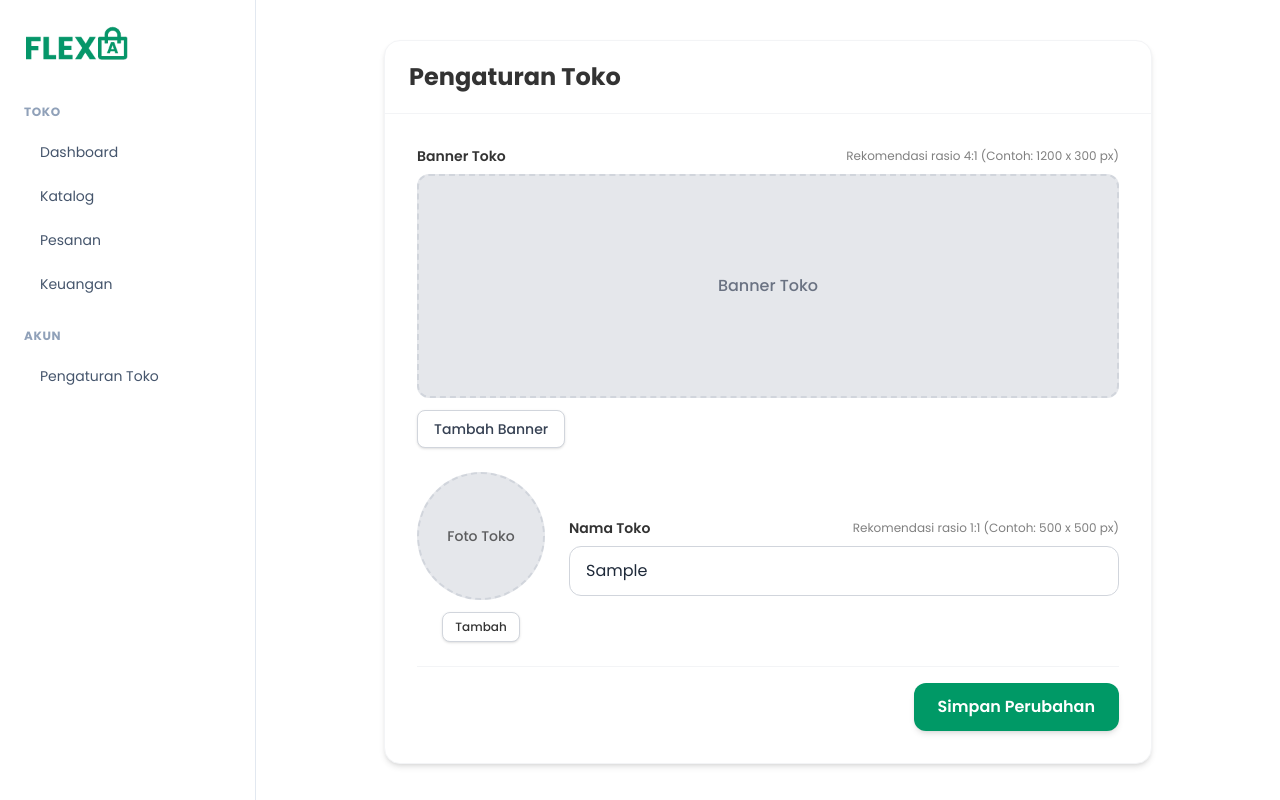
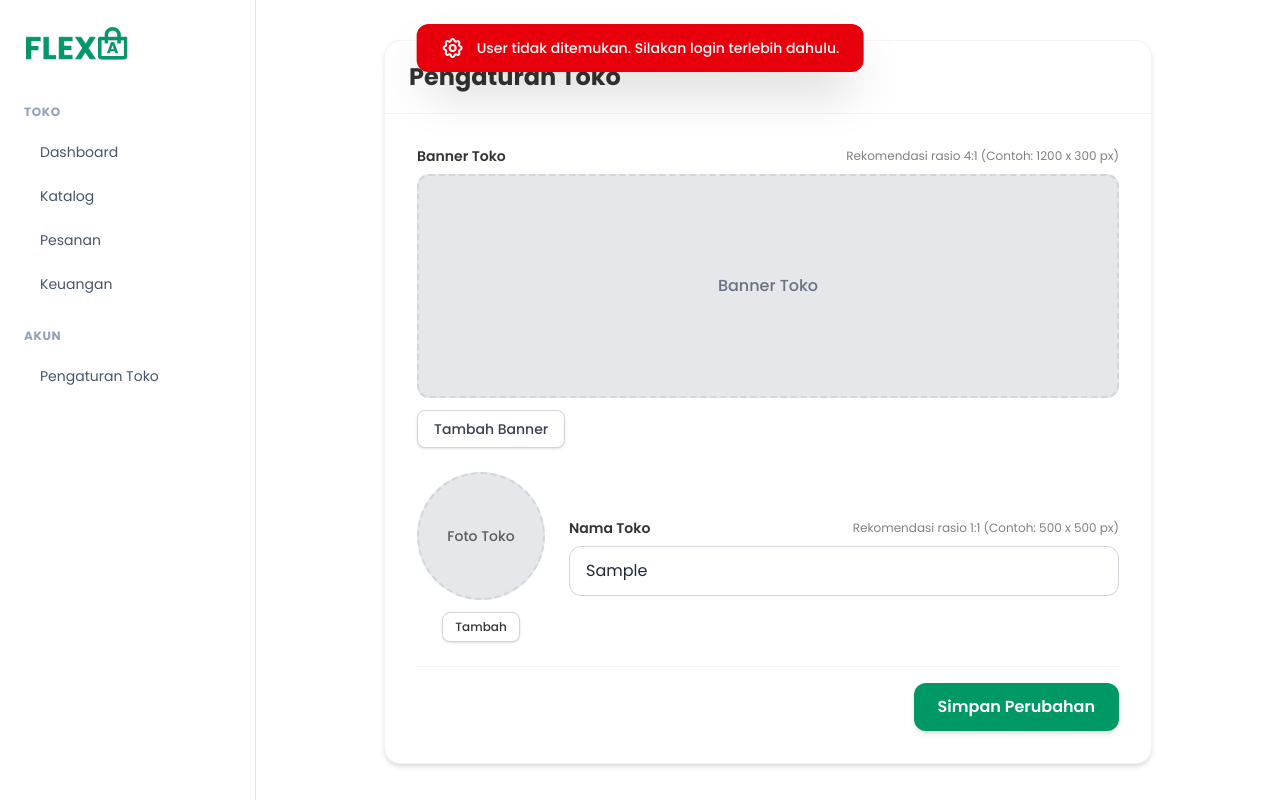
Before and after one commit to NarayanaMahendraAbimanyu/FLEXA-Marketplace, a Next.js app: page /seller/storeSettings in a window 1280 px wide. Both pictures are taken after typing "Sample" into the empty fields and a click on the button "Simpan Perubahan". Shown: the top 800 px of the page. Built offline with nearby package versions, Linux system fonts and the light colour scheme; no server answers.

Commit message:
Menambahkan notif pada button Simpan Perubahan di Pengaturan Toko

```diff
--- a/app/seller/storeSettings/page.tsx
+++ b/app/seller/storeSettings/page.tsx
@@ -12,6 +12,11 @@ interface StoreSettingsData {
   updated_at?: string
 }
 
+interface NotificationState {
+  message: string
+  type: 'success' | 'error'
+}
+
 export default function StoreSettingsPage() {
   const [loading, setLoading] = useState<boolean>(false)
   const [storeName, setStoreName] = useState<string>('')
@@ -20,6 +25,9 @@ export default function StoreSettingsPage() {
   const [bannerFile, setBannerFile] = useState<File | null>(null)
   const [logoFile, setLogoFile] = useState<File | null>(null)
   const [userId, setUserId] = useState<string | null>(null)
+
+  const [notification, setNotification] = useState<NotificationState | null>(null)
+  const [isNotifAnimatingOut, setIsNotifAnimatingOut] = useState<boolean>(false)
 
   useEffect(() => {
     const getSessionAndSettings = async () => {
@@ -31,6 +39,19 @@ export default function StoreSettingsPage() {
     }
     getSessionAndSettings()
   }, [])
+
+  const triggerNotification = (message: string, type: 'success' | 'error') => {
+    setIsNotifAnimatingOut(false)
+    setNotification({ message, type })
+
+    setTimeout(() => {
+      setIsNotifAnimatingOut(true)
+      setTimeout(() => {
+        setNotification(null)
+        setIsNotifAnimatingOut(false)
+      }, 500)
+    }, 3000)
+  }
 
   const fetchStoreSettings = async (currentUserId: string): Promise<void> => {
     try {
@@ -77,7 +98,7 @@ export default function StoreSettingsPage() {
   const handleSave = async (e: React.FormEvent<HTMLFormElement>): Promise<void> => {
     e.preventDefault()
     if (!userId) {
-      alert('User tidak ditemukan. Silakan login terlebih dahulu.')
+      triggerNotification('User tidak ditemukan. Silakan login terlebih dahulu.', 'error')
       return
     }
 
@@ -109,19 +130,35 @@ export default function StoreSettingsPage() {
 
       if (error) throw error
 
-      alert('Pengaturan toko berhasil disimpan!')
+      triggerNotification('Pengaturan toko berhasil disimpan!', 'success')
       fetchStoreSettings(userId)
       setBannerFile(null)
       setLogoFile(null)
     } catch (error: any) {
-      alert('Terjadi kesalahan saat menyimpan: ' + error.message)
+      triggerNotification('Terjadi kesalahan saat menyimpan: ' + error.message, 'error')
     } finally {
       setLoading(false)
     }
   }
 
   return (
-    <div className="min-h-screen flex justify-center items-start">
+    <div className="min-h-screen flex justify-center items-start relative">
+      {notification && (
+        <div className="fixed top-6 left-1/2 -translate-x-1/2 z-50">
+          <div
+            className={`px-6 py-3 rounded-xl shadow-2xl text-white font-medium text-sm flex items-center gap-3 transition-all duration-300 transform ${
+              notification.type === 'success' ? 'bg-[#059669]' : 'bg-red-600'
+            } ${isNotifAnimatingOut ? '-translate-y-20 opacity-0' : 'translate-y-0 opacity-100'}`}
+          >
+            <svg className="w-6 h-6 shrink-0" fill="none" stroke="currentColor" strokeWidth="2" viewBox="0 0 24 24">
+              <path strokeLinecap="round" strokeLinejoin="round" d="M10.325 4.317c.426-1.756 2.924-1.756 3.35 0a1.724 1.724 0 002.573 1.066c1.543-.94 3.31.826 2.37 2.37a1.724 1.724 0 001.065 2.572c1.756.426 1.756 2.924 0 3.35a1.724 1.724 0 00-1.066 2.573c.94 1.543-.826 3.31-2.37 2.37a1.724 1.724 0 00-2.572 1.065c-.426 1.756-2.924 1.756-3.35 0a1.724 1.724 0 00-2.573-1.066c-1.543.94-3.31-.826-2.37-2.37a1.724 1.724 0 00-1.065-2.572c-1.756-.426-1.756-2.924 0-3.35a1.724 1.724 0 001.066-2.573c-.94-1.543.826-3.31 2.37-2.37.996.608 2.296.07 2.572-1.065z" />
+              <path strokeLinecap="round" strokeLinejoin="round" d="M15 12a3 3 0 11-6 0 3 3 0 016 0z" />
+            </svg>
+            <span>{notification.message}</span>
+          </div>
+        </div>
+      )}
+
       <div className="w-full max-w-3xl bg-white rounded-2xl shadow-md border border-gray-100 overflow-hidden">
         <div className="px-6 py-5 border-b border-gray-100">
           <h1 className="text-xl sm:text-2xl font-bold text-black/80">Pengaturan Toko</h1>
```
